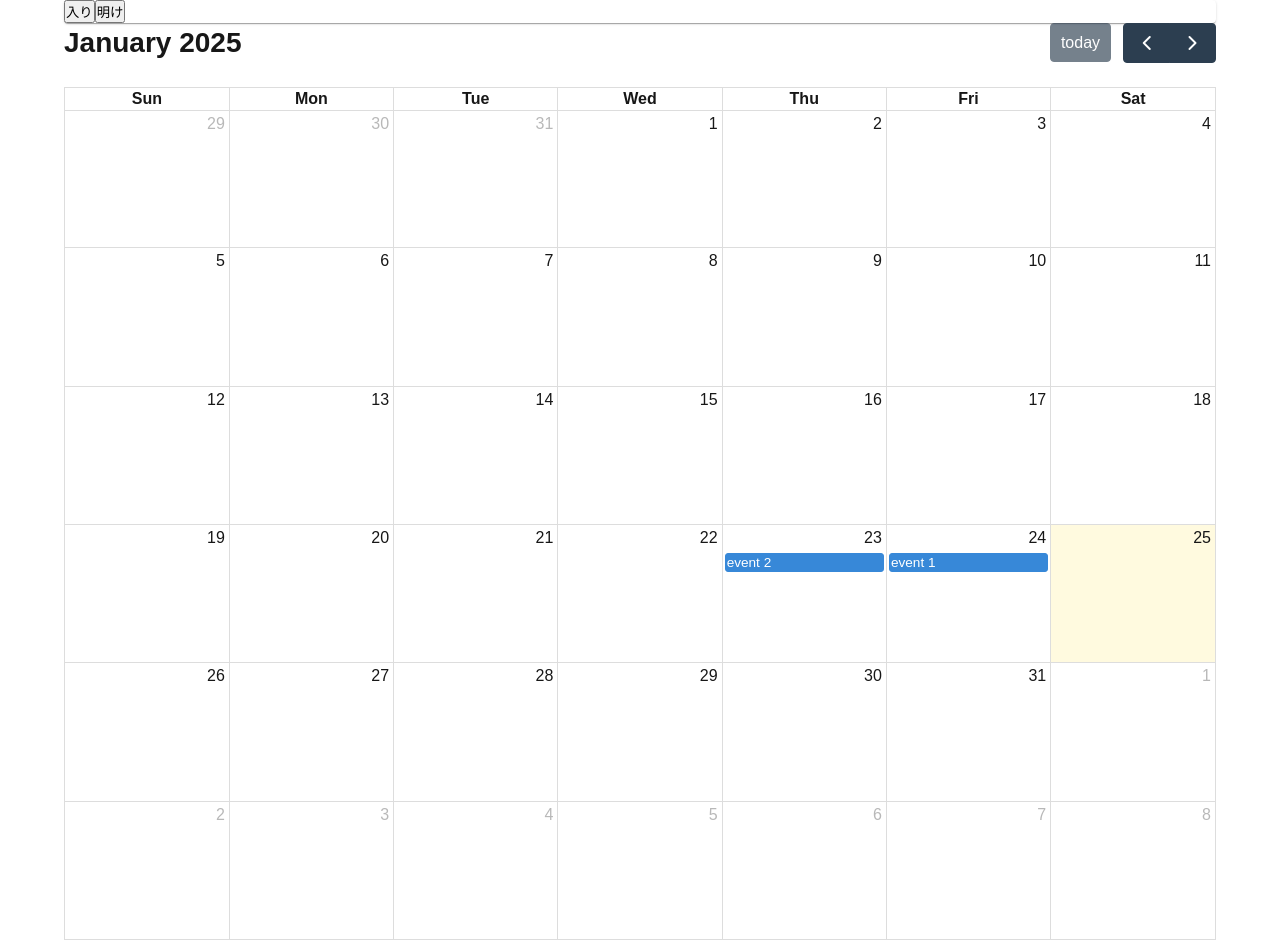
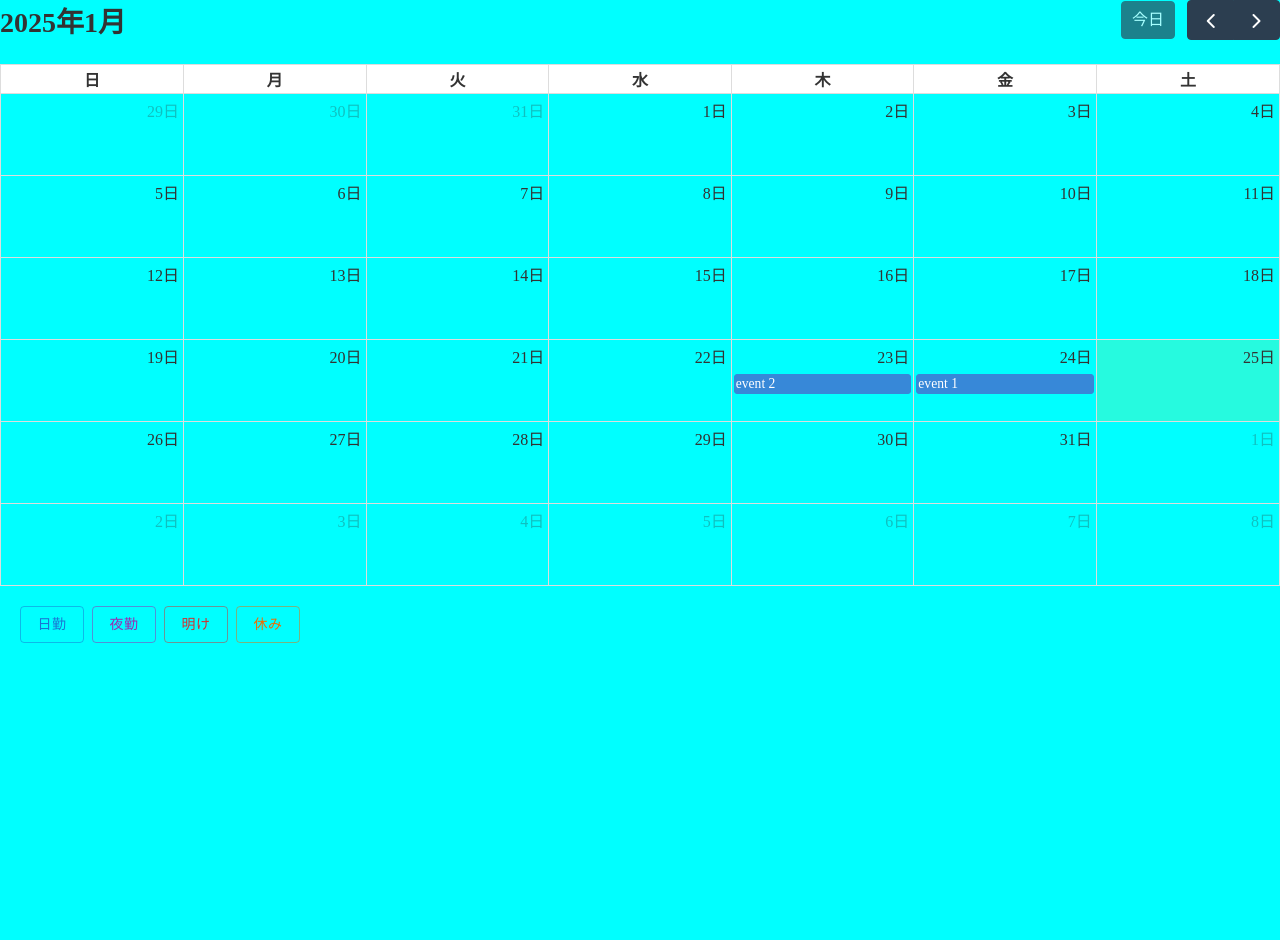
Before and after one commit to d-fuji/calendar, a Next.js app: page /calendar in a window 1280 px wide. After the commit the page ends 800 px from the top, so only its background shows below. Built offline with nearby package versions, Linux system fonts and the light colour scheme.

Commit message:
feature: create ui

```diff
--- a/app/calendar/page.tsx
+++ b/app/calendar/page.tsx
@@ -2,8 +2,9 @@
 import FullCalendar from '@fullcalendar/react'
 import dayGridPlugin from '@fullcalendar/daygrid'
 import interactionPlugin, { DateClickArg } from '@fullcalendar/interaction'
-import { Container, Paper } from '@mui/material';
+import { Box, Button, Container, Paper } from '@mui/material';
 import { useState } from 'react';
+import styles from './page.module.css';
 
 // 参考: https://zenn.dev/sushizanmai/articles/6f25590061de2c
 export default function CalendarPage() {
@@ -23,15 +24,13 @@ export default function CalendarPage() {
     setEvents([...events, { title: shiftPatern, date: editDate }]);
   }
   return (
-    <Container>
-      <ShiftSelector
-        onSelectShift={handleSetShift}
-      />
+    <>
       <Calendar
         events={events}
         onDateClick={handleDateClick}
       />
-    </Container>
+      <ShiftSelector onSelectShift={handleSetShift} />
+    </>
   );
 }
 
@@ -39,11 +38,14 @@ type ShiftSelectorProps = {
   onSelectShift: (shiftPatern: string) => void;
 }
 const ShiftSelector: React.FC<ShiftSelectorProps> = (props) => {
+  // https://mui.com/material-ui/customization/palette/#custom-colors
   return (
-    <Paper>
-      <button onClick={() => props.onSelectShift('入り')}>入り</button>
-      <button onClick={() => props.onSelectShift('明け')}>明け</button>
-    </Paper>
+    <Box m={2} display="flex" flexWrap="wrap">
+      <Button color="primary" variant="outlined" sx={{ margin: '4px' }}>日勤</Button>
+      <Button color="secondary" variant="outlined" sx={{ margin: '4px' }}>夜勤</Button>
+      <Button color="error" variant="outlined" sx={{ margin: '4px' }}>明け</Button>
+      <Button color="warning" variant="outlined" sx={{ margin: '4px' }}>休み</Button>
+    </Box>
   );
 }
 
@@ -57,7 +59,21 @@ const Calendar: React.FC<CalendarProps> = (props) => {
       plugins={[dayGridPlugin, interactionPlugin]}
       initialView="dayGridMonth"
       events={props.events}
+      locale={'ja'}
+      buttonText={
+        {
+          today: '今日',
+          month: '月',
+          week: '週',
+          day: '日'
+        }
+      }
+      height={'auto'}
+      contentHeight={'auto'}
+      aspectRatio={2}
+      // editable
       dateClick={props.onDateClick}
+    // eventChange={(arg) => alert(arg.event)}
     />
   );
 }
@@ -65,4 +81,5 @@ const Calendar: React.FC<CalendarProps> = (props) => {
 type Event = {
   title: string;
   date: string;
+  color?: string;
 }
--- a/app/globals.css
+++ b/app/globals.css
@@ -1,27 +1,13 @@
-:root {
-  --background: #ffffff;
-  --foreground: #171717;
-}
-
-@media (prefers-color-scheme: dark) {
-  :root {
-    --background: #0a0a0a;
-    --foreground: #ededed;
-  }
-}
-
 html,
 body {
-  max-width: 100vw;
+  max-width: 180vw;
   overflow-x: hidden;
-}
-
-body {
-  color: var(--foreground);
-  background: var(--background);
-  font-family: Arial, Helvetica, sans-serif;
-  -webkit-font-smoothing: antialiased;
-  -moz-osx-font-smoothing: grayscale;
+} @media screen and (min-width: 1025px) {
+  /* iPad Proの横幅が1024px */
+  body {
+    background-color: aqua;
+    color: #333;
+  }
 }
 
 * {
@@ -29,14 +15,3 @@ body {
   padding: 0;
   margin: 0;
 }
-
-a {
-  color: inherit;
-  text-decoration: none;
-}
-
-@media (prefers-color-scheme: dark) {
-  html {
-    color-scheme: dark;
-  }
-}
--- a/app/page.module.css
+++ /dev/null
@@ -1,168 +0,0 @@
-.page {
-  --gray-rgb: 0, 0, 0;
-  --gray-alpha-200: rgba(var(--gray-rgb), 0.08);
-  --gray-alpha-100: rgba(var(--gray-rgb), 0.05);
-
-  --button-primary-hover: #383838;
-  --button-secondary-hover: #f2f2f2;
-
-  display: grid;
-  grid-template-rows: 20px 1fr 20px;
-  align-items: center;
-  justify-items: center;
-  min-height: 100svh;
-  padding: 80px;
-  gap: 64px;
-  font-family: var(--font-geist-sans);
-}
-
-@media (prefers-color-scheme: dark) {
-  .page {
-    --gray-rgb: 255, 255, 255;
-    --gray-alpha-200: rgba(var(--gray-rgb), 0.145);
-    --gray-alpha-100: rgba(var(--gray-rgb), 0.06);
-
-    --button-primary-hover: #ccc;
-    --button-secondary-hover: #1a1a1a;
-  }
-}
-
-.main {
-  display: flex;
-  flex-direction: column;
-  gap: 32px;
-  grid-row-start: 2;
-}
-
-.main ol {
-  font-family: var(--font-geist-mono);
-  padding-left: 0;
-  margin: 0;
-  font-size: 14px;
-  line-height: 24px;
-  letter-spacing: -0.01em;
-  list-style-position: inside;
-}
-
-.main li:not(:last-of-type) {
-  margin-bottom: 8px;
-}
-
-.main code {
-  font-family: inherit;
-  background: var(--gray-alpha-100);
-  padding: 2px 4px;
-  border-radius: 4px;
-  font-weight: 600;
-}
-
-.ctas {
-  display: flex;
-  gap: 16px;
-}
-
-.ctas a {
-  appearance: none;
-  border-radius: 128px;
-  height: 48px;
-  padding: 0 20px;
-  border: none;
-  border: 1px solid transparent;
-  transition:
-    background 0.2s,
-    color 0.2s,
-    border-color 0.2s;
-  cursor: pointer;
-  display: flex;
-  align-items: center;
-  justify-content: center;
-  font-size: 16px;
-  line-height: 20px;
-  font-weight: 500;
-}
-
-a.primary {
-  background: var(--foreground);
-  color: var(--background);
-  gap: 8px;
-}
-
-a.secondary {
-  border-color: var(--gray-alpha-200);
-  min-width: 180px;
-}
-
-.footer {
-  grid-row-start: 3;
-  display: flex;
-  gap: 24px;
-}
-
-.footer a {
-  display: flex;
-  align-items: center;
-  gap: 8px;
-}
-
-.footer img {
-  flex-shrink: 0;
-}
-
-/* Enable hover only on non-touch devices */
-@media (hover: hover) and (pointer: fine) {
-  a.primary:hover {
-    background: var(--button-primary-hover);
-    border-color: transparent;
-  }
-
-  a.secondary:hover {
-    background: var(--button-secondary-hover);
-    border-color: transparent;
-  }
-
-  .footer a:hover {
-    text-decoration: underline;
-    text-underline-offset: 4px;
-  }
-}
-
-@media (max-width: 600px) {
-  .page {
-    padding: 32px;
-    padding-bottom: 80px;
-  }
-
-  .main {
-    align-items: center;
-  }
-
-  .main ol {
-    text-align: center;
-  }
-
-  .ctas {
-    flex-direction: column;
-  }
-
-  .ctas a {
-    font-size: 14px;
-    height: 40px;
-    padding: 0 16px;
-  }
-
-  a.secondary {
-    min-width: auto;
-  }
-
-  .footer {
-    flex-wrap: wrap;
-    align-items: center;
-    justify-content: center;
-  }
-}
-
-@media (prefers-color-scheme: dark) {
-  .logo {
-    filter: invert();
-  }
-}
```
Also changed, not shown: app/calendar/page.module.css (added), app/calendar/page.module.tsx (deleted).
